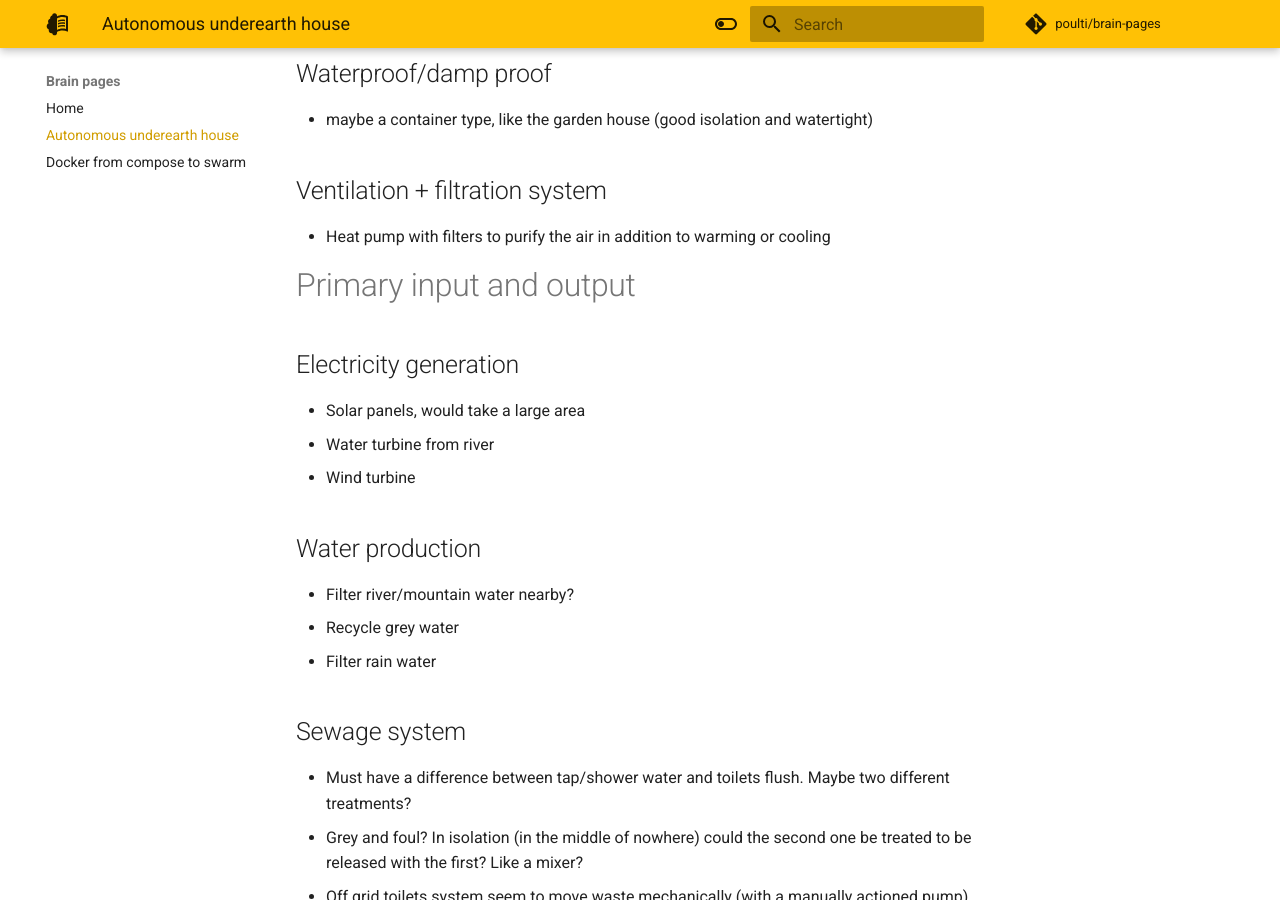
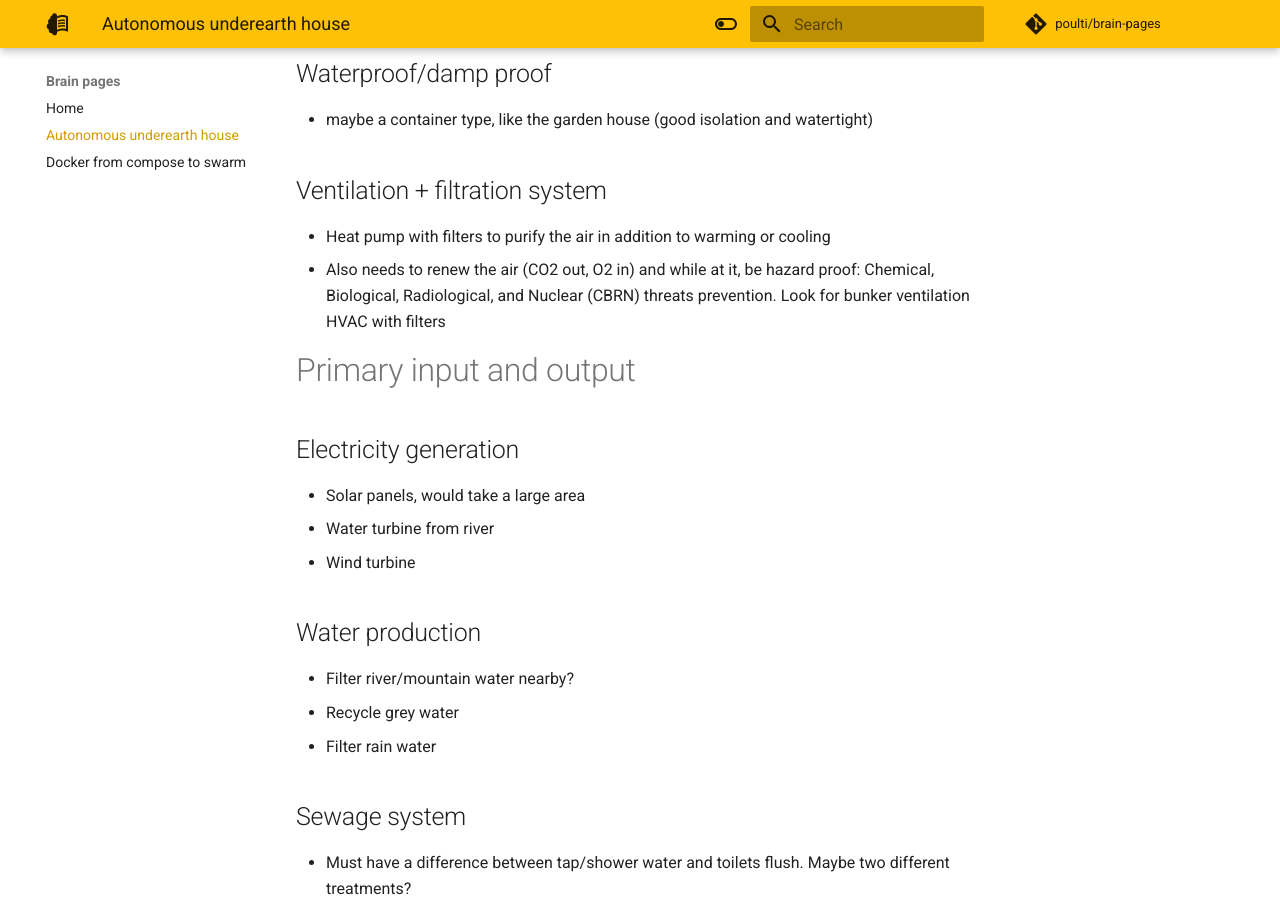
Before and after one commit to poulti/brain-pages, an MkDocs documentation site: the page built from docs/autonomous-underearth-house.md, in a window 1280 px wide and 900 px high, scrolled down 806 px. Built offline with MkDocs 1.6.1 and Material for MkDocs 9.7.7, drawn with Linux system fonts in a browser that asks for light colours; comment, search, counter and statistics services are not loaded.

Commit message:
Begins to add on the ventilation side

```diff
--- a/docs/autonomous-underearth-house.md
+++ b/docs/autonomous-underearth-house.md
@@ -23,6 +23,7 @@ But needs consideration for the vents / chimney and entrance
 
 ## Ventilation + filtration system
 - Heat pump with filters to purify the air in addition to warming or cooling
+- Also needs to renew the air (CO2 out, O2 in) and while at it, be hazard proof: Chemical, Biological, Radiological, and Nuclear (CBRN) threats prevention. Look for bunker ventilation HVAC with filters
 
 # Primary input and output
 ## Electricity generation
```
